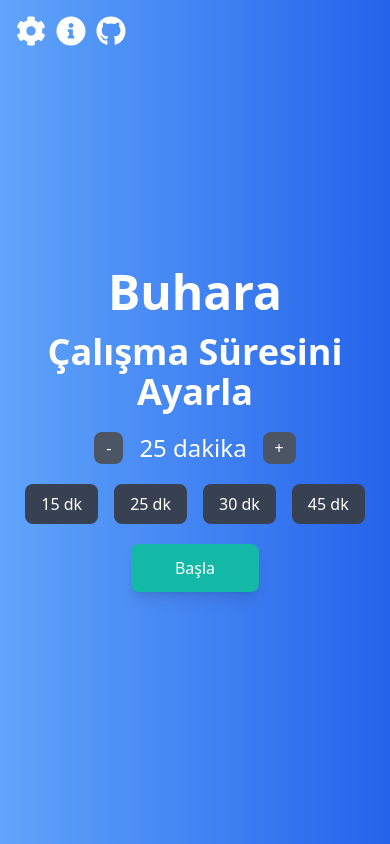
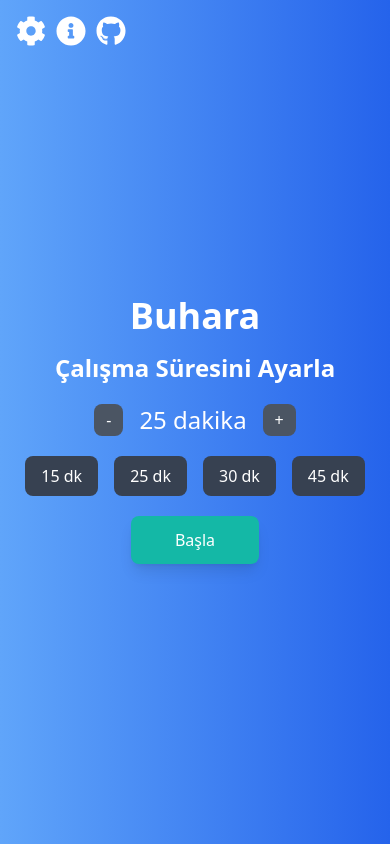
Before and after one commit to aspidisu/buhara, a Next.js app: page / in a window 390 px wide. Built offline with nearby package versions, Linux system fonts and the light colour scheme.

Commit message:
mobil uyumsuzluk sorunları giderildi

```diff
--- a/app/components/pomordro-timer.jsx
+++ b/app/components/pomordro-timer.jsx
@@ -197,7 +197,7 @@ const PomodoroTimer = () => {
       </div>
 
       {showInfo && (
-        <div className="absolute text-xl max-sm:text-base top-20 max-sm:top-16 left-4 bg-white text-black rounded-lg shadow-lg p-4 z-10 w-[24rem]">
+        <div className="absolute text-xl max-sm:text-base max-xs:text-sm top-20 max-sm:top-16 left-4 bg-white text-black rounded-lg shadow-lg p-4 z-10 w-[24rem] max-xs:w-[20.5rem]">
           <h3 className="mb-4 font-semibold">Buhara Nasıl Çalışır?</h3>
           <div className="flex flex-wrap gap-5">
             <p>
@@ -293,9 +293,9 @@ const PomodoroTimer = () => {
       )}
 
       {isSettingTime ? (
-        <div className="flex flex-col items-center">
-          <h1 className="text-5xl font-bold my-4">Buhara</h1>
-          <h2 className="text-4xl max-sm:text-center font-semibold mb-5">
+        <div className="flex flex-col items-center text-center">
+          <h1 className="text-5xl max-sm:text-4xl font-bold my-4">Buhara</h1>
+          <h2 className="text-4xl max-sm:text-2xl max-sm:text-center font-semibold mb-5">
             Çalışma Süresini Ayarla
           </h2>
           <div className="flex items-center gap-4 mb-5">
@@ -333,11 +333,11 @@ const PomodoroTimer = () => {
         </div>
       ) : (
         <>
-          <div className="flex flex-col items-center justify-center">
-            <h2 className="text-5xl max-sm:text-center font-bold mb-5">
+          <div className="flex flex-col items-center justify-center text-center">
+            <h2 className="text-5xl max-sm:text-3xl max-sm:text-center font-bold mb-5">
               Buhara
             </h2>{" "}
-            <h1 className="text-6xl mb-5">{formatTime(time)}</h1>
+            <h1 className="text-6xl max-sm:text-4xl mb-5">{formatTime(time)}</h1>
             <div className="flex gap-5">
               <button
                 className={`w-32 py-3 ${startButtonColor} hover:bg-opacity-70 transition-all duration-300 rounded-lg shadow-lg`}
--- a/tailwind.config.js
+++ b/tailwind.config.js
@@ -6,6 +6,13 @@ module.exports = {
     "./app/**/*.{js,ts,jsx,tsx,mdx}",
   ],
   theme: {
+    screens: {
+      xs: "400px",
+      sm: "640px",
+      md: "768px",
+      lg: "1024px",
+      xl: "1280px",
+    },
     extend: {
       colors: {
         background: "var(--background)",
```
